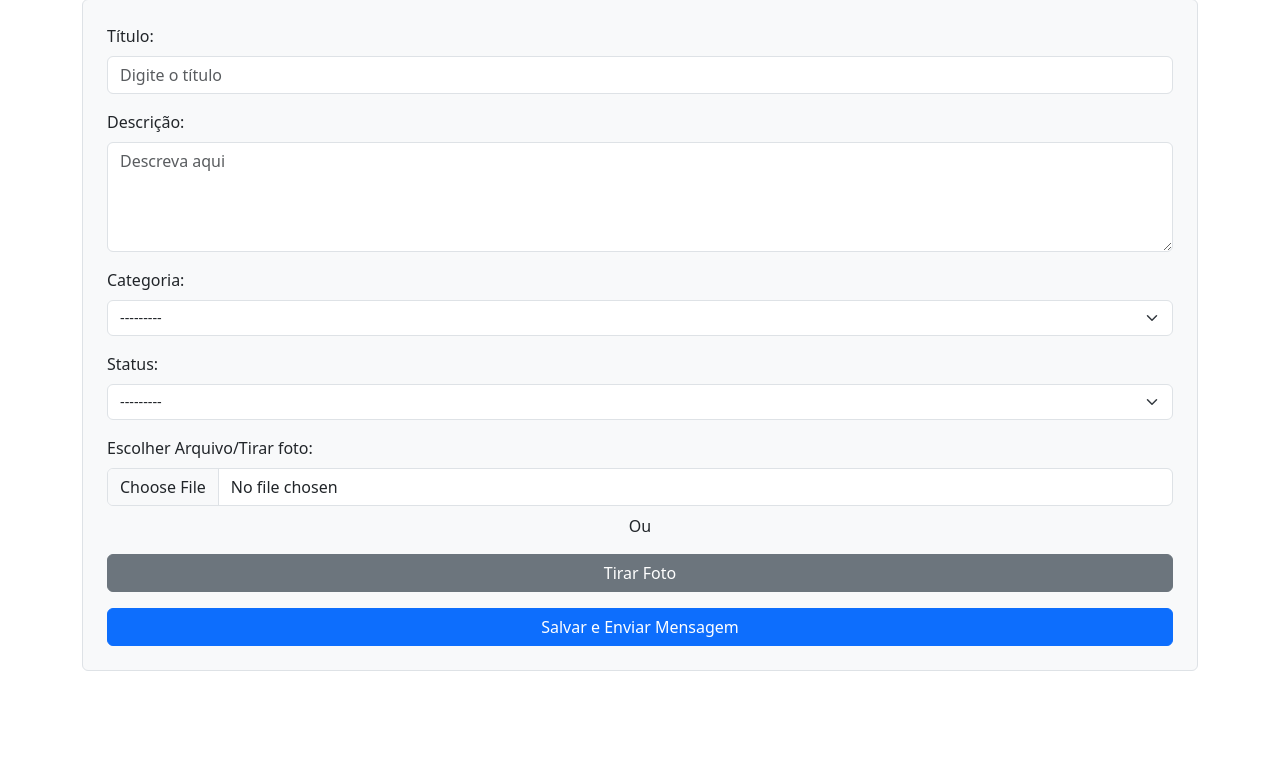
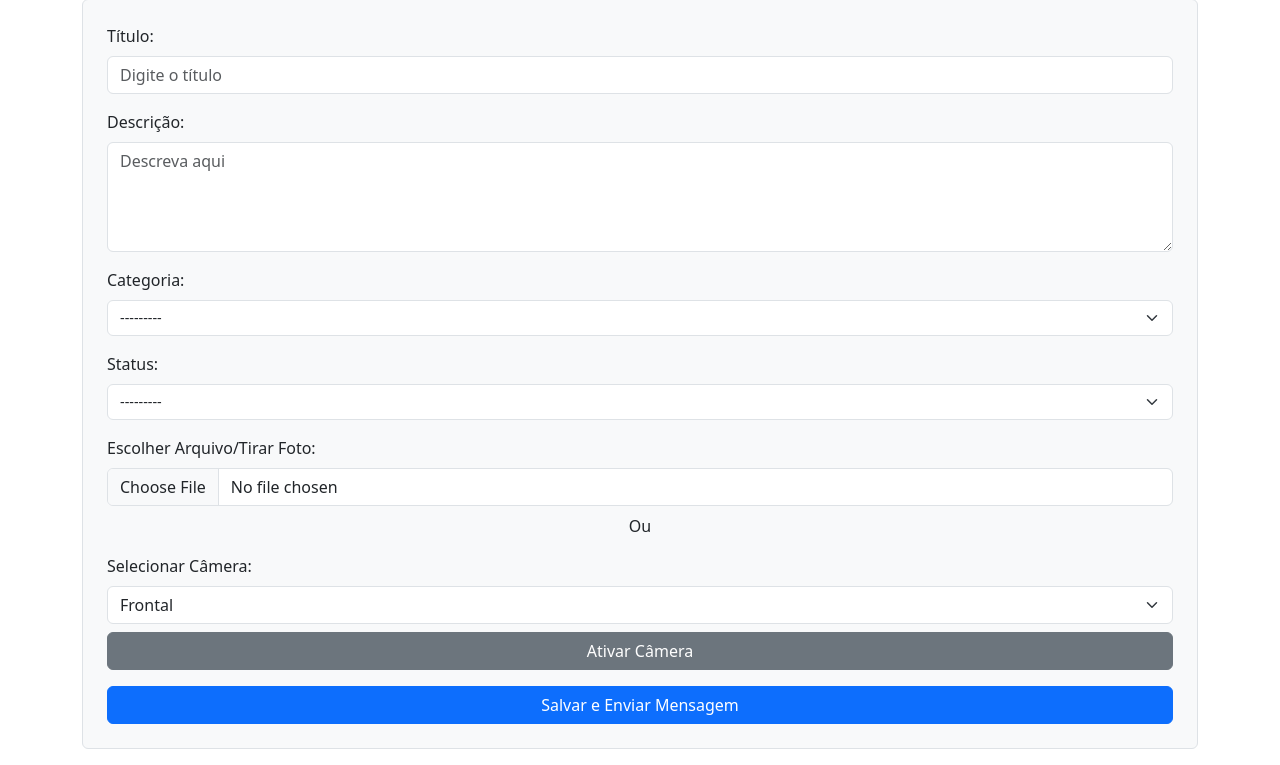
Before and after one commit to Akira2018/projetopmb, a Django app: page /formulario-reclamacao/ in a window 1280 px wide. Shown: the part 111-876 px from the top of the page. Before the commit the page ends 782 px from the top, so only its background shows below. Run offline with Django 5.2, Linux system fonts and the light colour scheme; a user stored in the database is signed in; data comes from the database, SQL or seed files in the repository; both versions use the stored data as it was after the commit; some libraries are stand-ins or nearby versions.

Commit message:
make it better

```diff
--- a/comunicacao/templates/gestao/reclamacoes_forms.html
+++ b/comunicacao/templates/gestao/reclamacoes_forms.html
@@ -42,15 +42,29 @@
         </div>
 
         <div class="mb-3">
-            <label for="inputImagem" class="form-label">Escolher Arquivo/Tirar foto:</label>
+            <label class="form-label">Escolher Arquivo/Tirar Foto:</label>
 
             <!-- Botão para escolher arquivo (funciona como tirar foto no celular) -->
             <input type="file" id="inputImagem" name="imagem" accept="image/*" capture="environment" class="form-control">
 
             <p class="text-center mt-2">Ou</p>
 
+            <!-- Seletor de câmera -->
+            <label for="cameraSelect" class="form-label">Selecionar Câmera:</label>
+            <select id="cameraSelect" class="form-select">
+                <option value="user">Frontal</option>
+                <option value="environment">Traseira</option>
+            </select>
+
             <!-- Botão para ativar a câmera manualmente -->
-            <button type="button" class="btn btn-secondary w-100" id="tirarFoto">Tirar Foto</button>
+            <button type="button" class="btn btn-secondary w-100 mt-2" id="ativarCamera">
+                Ativar Câmera
+            </button>
+
+            <!-- Botão para capturar foto -->
+            <button type="button" class="btn btn-primary w-100 mt-2" id="capturarFoto" style="display: none;">
+                Capturar Foto
+            </button>
 
             <!-- Elementos para exibir a câmera -->
             <video id="video" width="100%" height="240" autoplay style="display: none;"></video>
@@ -77,28 +91,30 @@
     document.addEventListener("DOMContentLoaded", function () {
         const video = document.getElementById("video");
         const canvas = document.getElementById("canvas");
-        const tirarFotoBtn = document.getElementById("tirarFoto");
-        const inputImagem = document.getElementById("inputImagem");
+        const ativarCameraBtn = document.getElementById("ativarCamera");
+        const capturarFotoBtn = document.getElementById("capturarFoto");
+        const cameraSelect = document.getElementById("cameraSelect");
         const imagemCapturada = document.getElementById("imagemCapturada");
-
-        let streaming = false;
+        let stream = null;
 
         // Ativar câmera ao clicar no botão
-        tirarFotoBtn.addEventListener("click", function () {
-            navigator.mediaDevices.getUserMedia({ video: true })
-                .then(function (stream) {
+        ativarCameraBtn.addEventListener("click", function () {
+            const cameraMode = cameraSelect.value; // Seleciona frontal ou traseira
+
+            navigator.mediaDevices.getUserMedia({ video: { facingMode: cameraMode } })
+                .then(function (mediaStream) {
+                    stream = mediaStream;
+                    video.srcObject = stream;
                     video.style.display = "block";
-                    video.srcObject = stream;
-                    streaming = true;
+                    capturarFotoBtn.style.display = "block";
                 })
                 .catch(function (err) {
                     alert("Erro ao acessar a câmera: " + err);
                 });
         });
 
-        // Capturar a foto ao clicar no vídeo
-        video.addEventListener("click", function () {
-            if (streaming) {
+        // Capturar a foto ao clicar no botão
+        capturarFotoBtn.addEventListener("click", function () {
             const context = canvas.getContext("2d");
             context.drawImage(video, 0, 0, 320, 240);
 
@@ -106,10 +122,10 @@
             const imageData = canvas.toDataURL("image/png");
             imagemCapturada.value = imageData; // Armazena a imagem no input oculto
 
-                // Desligar a câmera
-                video.srcObject.getTracks().forEach(track => track.stop());
+            // Parar a câmera após capturar a foto
+            stream.getTracks().forEach(track => track.stop());
             video.style.display = "none";
-            }
+            capturarFotoBtn.style.display = "none";
         });
     });
 </script>
```
Also changed, not shown: Reclamacoes.sqlite3, media/reclamacoes/Captura_de_tela_2023-09-22_080400_vprd9qL.png (added). Lines whose indentation alone changed are shown as unchanged.
